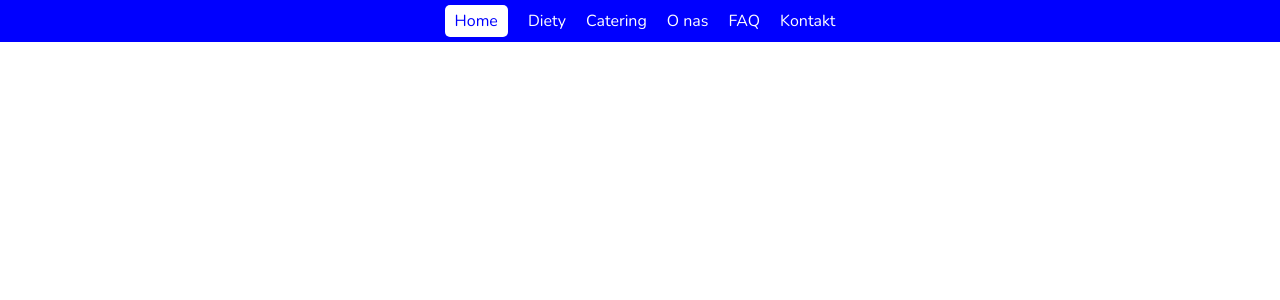
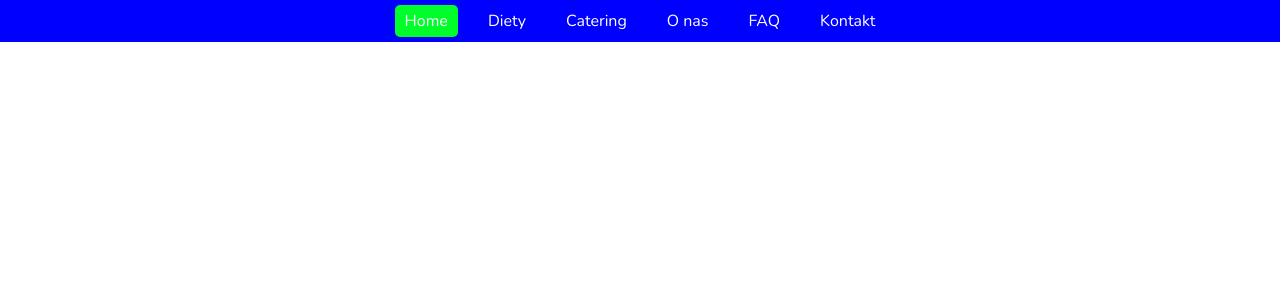
Before and after one commit to lobarzanek/vue-catering-web, a Vue app: page / in a window 1280 px wide. In both pictures the pointer is over the link "Home". Shown: the top 300 px of the page. Built offline with nearby package versions, Linux system fonts and the light colour scheme.

Commit message:
navbar changes
Firt changes navbar

```diff
--- a/src/App.vue
+++ b/src/App.vue
@@ -1,11 +1,12 @@
 <script setup>
 import { RouterView } from 'vue-router'
 import Navbar from './components/menu/Navbar.vue'
+import HomeView from './views/HomeView.vue';
 </script>
 
 <template>
   <Navbar/>
-  <RouterView />
+  <RouterView/>
 </template>
 
 <style scoped>
--- a/src/components/menu/Navbar.vue
+++ b/src/components/menu/Navbar.vue
@@ -33,13 +33,16 @@ header {
 .nav-link {
   color: white;
   text-decoration: none;
+  padding: 10px;
   margin: 0 10px;
 }
 
 .nav-link:hover {
-  background-color: white;
-  color: blue;
+  background-color: rgb(0, 255, 42);
+  color: white;
   padding: 5px 10px;
   border-radius: 5px;
+  transition-duration: 1ms;
+
 }
 </style>
--- a/src/views/HomeView.vue
+++ b/src/views/HomeView.vue
@@ -1,10 +1,10 @@
-<script setup>
+<!-- <script setup>
 import {ref} from "vue";
 import Wrapper from "@/components/content/wrapper/Wrapper.vue";
 import Image from "@/components/content/homepage/Image.vue";
 
-const data = ref([])
-/*
+//const data = ref([])
+
 Example of use "data"
 data.value = [
   {
@@ -20,15 +20,21 @@ data.value = [
     img: 'https://triverna.pl/uploads/album_1440/bc2cc816ef1d5bc14a07bbbb9103df3e07617b91.jpg',
   }
 ]
-*/
+
+
+
 </script>
 
-<template>
+ <template>
   <wrapper>
     <Image v-for="(item, index) in data" :img-link="item.img" :title="item.title" :price="item.price" :key="index"/>
   </wrapper>
+</template> -->
+
+<template>
+
 </template>
 
-<style scoped>
+<style scoped lang="scss">
 
 </style>
```
